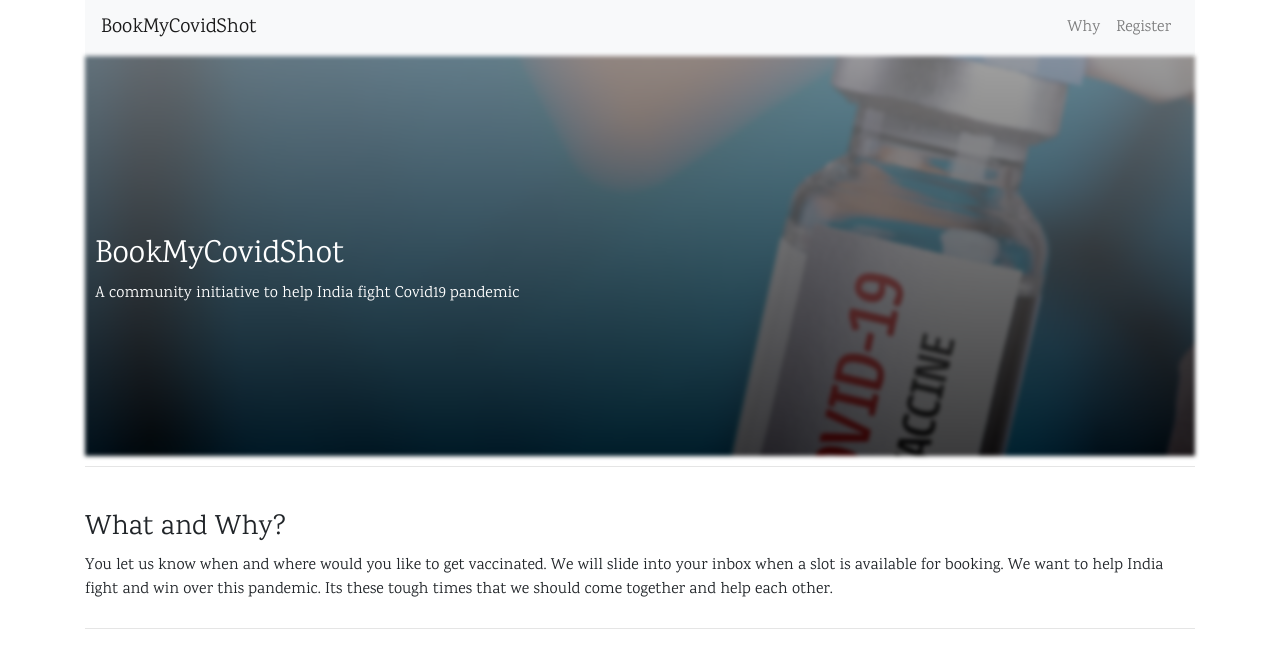
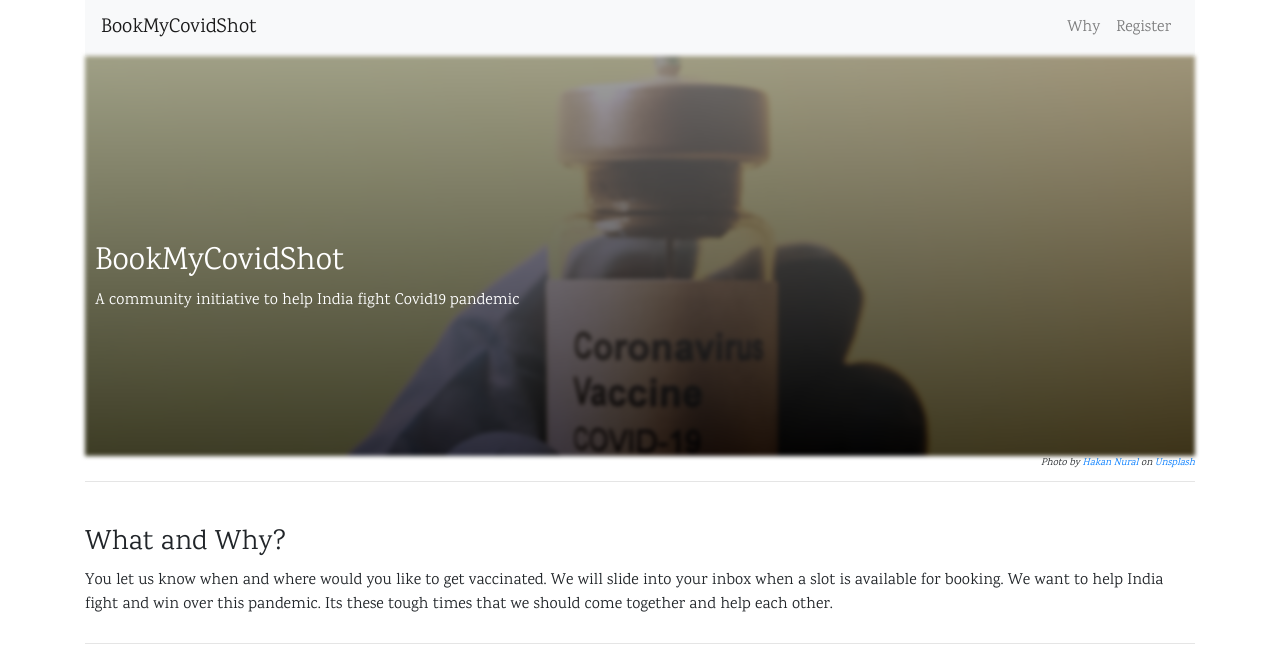
Before and after one commit to return007/bookmycovidshot, a Flask app: page / in a window 1280 px wide. Shown: the top 671 px of the page. Run offline with Flask 2, Linux system fonts and the light colour scheme; some libraries are stand-ins or nearby versions.

Commit message:
Change banner and attribute the photographer

```diff
--- a/bookmycovidshot/templates/banner.html
+++ b/bookmycovidshot/templates/banner.html
@@ -6,6 +6,9 @@
                 <h2>BookMyCovidShot</h2>
                 <p>A community initiative to help India fight Covid19 pandemic</p>
             </div>
+            <div class="credits">
+                Photo by <a href="https://unsplash.com/@hakannural?utm_source=unsplash&utm_medium=referral&utm_content=creditCopyText">Hakan Nural</a> on <a href="https://unsplash.com/s/photos/covid-vaccine?utm_source=unsplash&utm_medium=referral&utm_content=creditCopyText">Unsplash</a>
+            </div>
         </div>
     </div>
 </div>
--- a/bookmycovidshot/templates/index.html
+++ b/bookmycovidshot/templates/index.html
@@ -46,7 +46,7 @@
             background-image: linear-gradient( rgb(130 130 130 / 76%), rgb(0 0 0 / 76%) ), url("{{ url_for('static', filename='banner.jpg') }}");
             height: 50vh;
             background-size: cover;
-            background-position: top;
+            background-position: center;
         }
         .banner-heading {
             position: absolute;
@@ -60,6 +60,11 @@
         }
         #why {
             padding-top: 35px;
+        }
+        .credits {
+            font-style: italic;
+            font-size: 10px;
+            float: right;
         }
     </style>
 </head>
```
Also changed, not shown: bookmycovidshot/static/banner.jpg.
